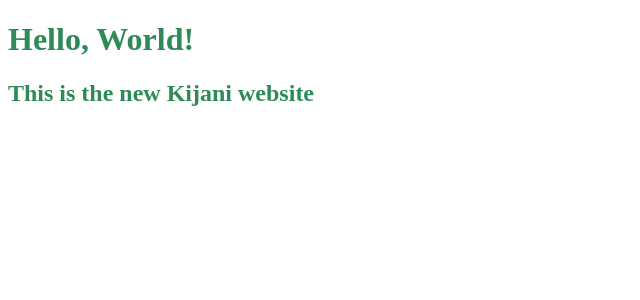
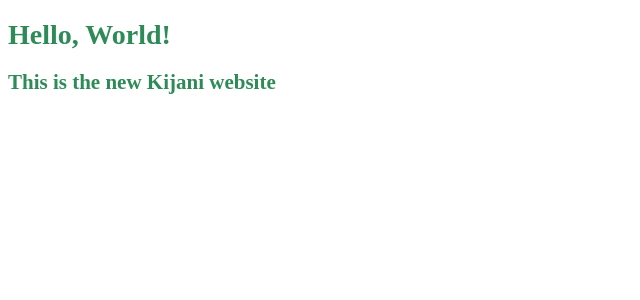
Before and after one commit to KijaniNGO/website, a Next.js app: page / in a window 1280 px wide. Shown: the top 300 px of the page, without its empty margins (0-640 px from the left). Built offline with nearby package versions, Linux system fonts and the light colour scheme.

Commit message:
add default styles to document

```diff
--- a/pages/_document.js
+++ b/pages/_document.js
@@ -1,5 +1,10 @@
 import Document, { Head, Main, NextScript } from 'next/document'
 import styleSheet from 'styled-components/lib/models/StyleSheet'
+import styled from 'styled-components'
+
+const DefaultStyles = styled.div`
+    font-size: 14px;
+`
 
 export default class MyDocument extends Document {
     static async getInitialProps ({ renderPage }) {
@@ -16,8 +21,10 @@ export default class MyDocument extends Document {
                     <title>Kijani</title>
                 </Head>
                 <body>
-                    <Main />
-                    <NextScript />
+                    <DefaultStyles>
+                        <Main />
+                        <NextScript />
+                    </DefaultStyles>
                 </body>
             </html>
         )
```
